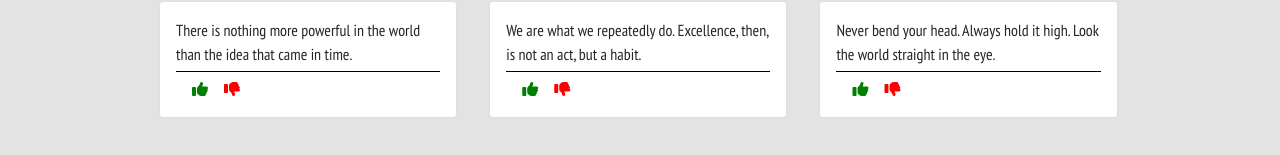
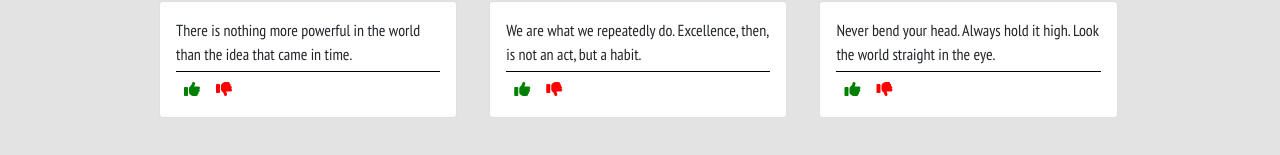
Before and after one commit to Mantongash/quotes, an Angular app: page / in a window 1280 px wide. Shown: the part 441-596 px from the top of the page. Built offline with nearby package versions, Linux system fonts and the light colour scheme; a web font is replaced by a local one.

Commit message:
Modified horizontal margins of icons

```diff
--- a/src/app/components/quote/quote.component.html
+++ b/src/app/components/quote/quote.component.html
@@ -2,10 +2,10 @@
   {{ quote.actualQuote }}
   <div class="vote-icons d-flex">
     <div class="upvote">
-      <i class="fas fa-thumbs-up mx-3"></i>
+      <i class="fas fa-thumbs-up mx-2"></i>
     </div>
     <div class="downvote">
-      <i class="fas fa-thumbs-down"></i>
+      <i class="fas fa-thumbs-down mx-2"></i>
     </div>
   </div>
 </li>
```
